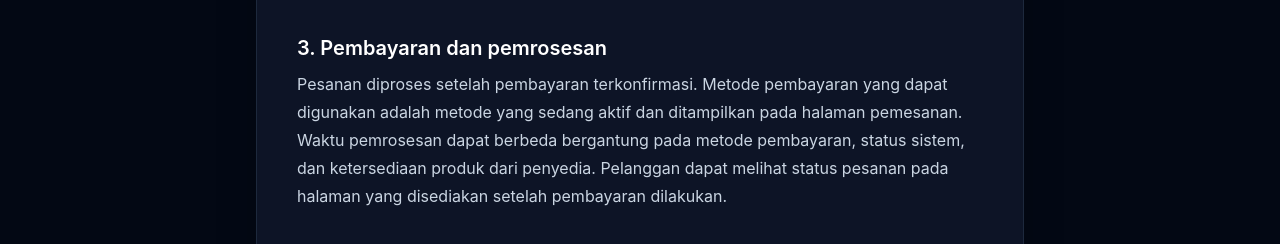
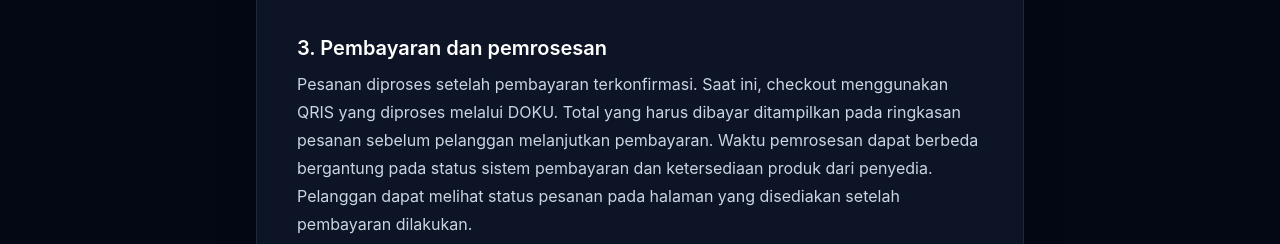
Before and after one commit to falintino/7-april-store, a Next.js app: page /syarat-ketentuan in a window 1280 px wide. Shown: the part 708-952 px from the top of the page. Built offline with nearby package versions, Linux system fonts and the light colour scheme; no server answers.

Commit message:
Align terms with QRIS DOKU checkout

```diff
--- a/app/syarat-ketentuan/page.tsx
+++ b/app/syarat-ketentuan/page.tsx
@@ -1,7 +1,7 @@
 import Link from "next/link";
 
 export const metadata = {
-  title: "Syarat dan Ketentuan | 7 April Store",
+  title: "Syarat dan Ketentuan",
   description: "Syarat dan ketentuan penggunaan layanan 7 April Store.",
 };
 
@@ -61,13 +61,13 @@ export default function SyaratKetentuanPage() {
               3. Pembayaran dan pemrosesan
             </h2>
             <p className="mt-2">
-              Pesanan diproses setelah pembayaran terkonfirmasi. Metode
-              pembayaran yang dapat digunakan adalah metode yang sedang aktif
-              dan ditampilkan pada halaman pemesanan. Waktu
-              pemrosesan dapat berbeda bergantung pada metode pembayaran,
-              status sistem, dan ketersediaan produk dari penyedia. Pelanggan
-              dapat melihat status pesanan pada halaman yang disediakan setelah
-              pembayaran dilakukan.
+              Pesanan diproses setelah pembayaran terkonfirmasi. Saat ini,
+              checkout menggunakan QRIS yang diproses melalui DOKU. Total yang
+              harus dibayar ditampilkan pada ringkasan pesanan sebelum
+              pelanggan melanjutkan pembayaran. Waktu pemrosesan dapat berbeda
+              bergantung pada status sistem pembayaran dan ketersediaan produk
+              dari penyedia. Pelanggan dapat melihat status pesanan pada
+              halaman yang disediakan setelah pembayaran dilakukan.
             </p>
           </section>
 
```
